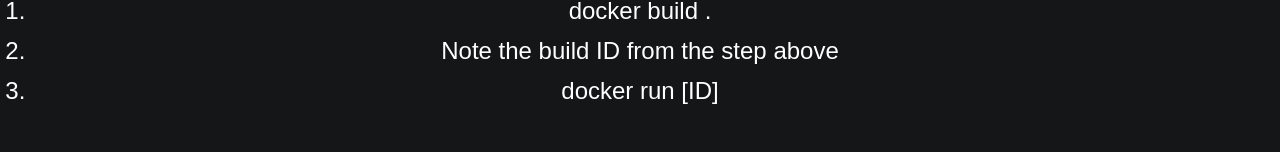
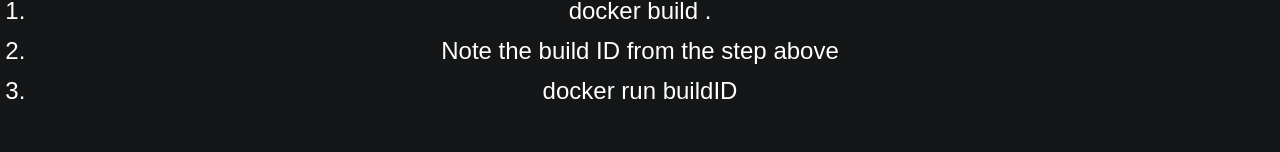
Before and after one commit to gdiazbanuelos/Discord-IntroBot-Site, a Next.js app: page / in a window 1280 px wide. Shown: the part 1546-1698 px from the top of the page. Built offline with nearby package versions, Linux system fonts and the light colour scheme.

Commit message:
Update documentation.js

```diff
--- a/components/documentation.js
+++ b/components/documentation.js
@@ -14,7 +14,7 @@
                     Note the build ID from the step above
                 </li>
                 <li>
-                    docker run [ID]
+                    docker run buildID
                 </li>
             </ol>
 
```
